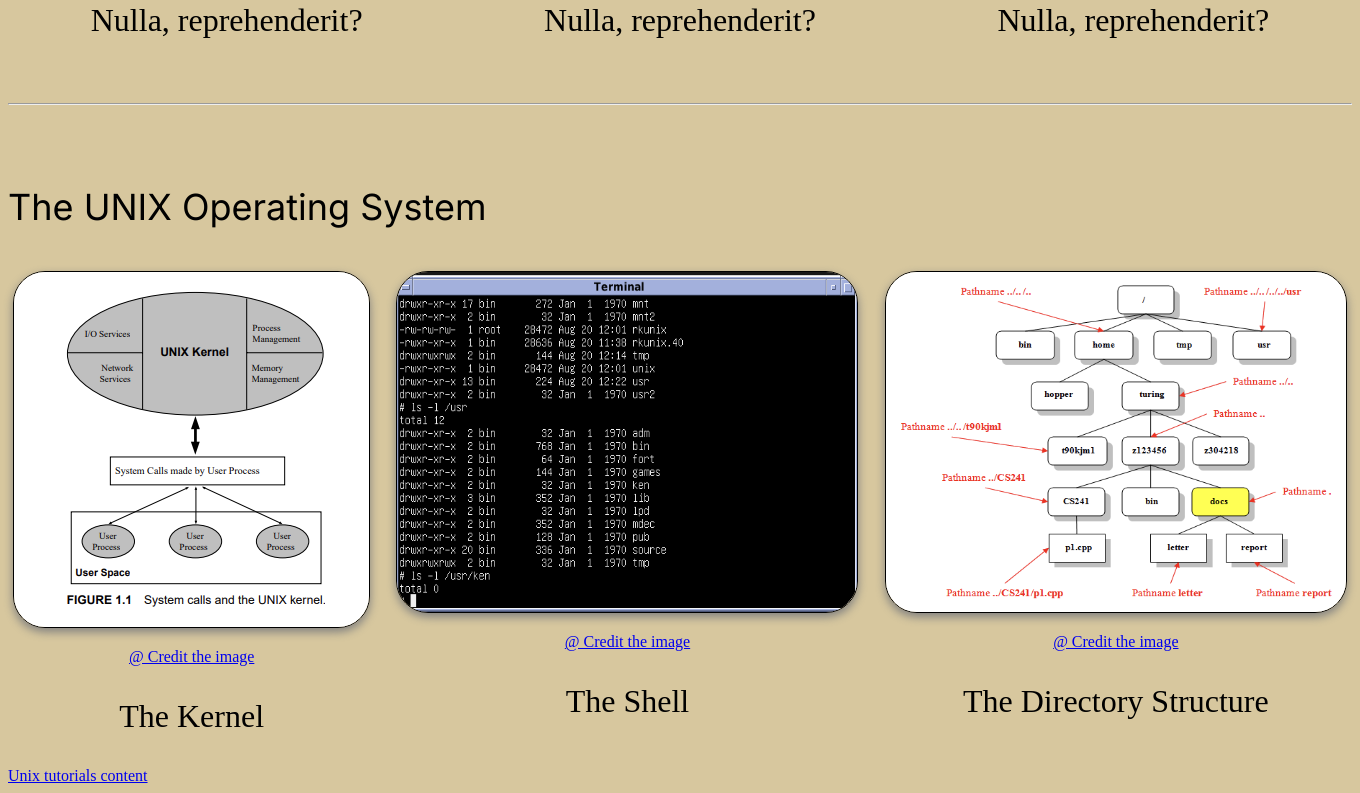
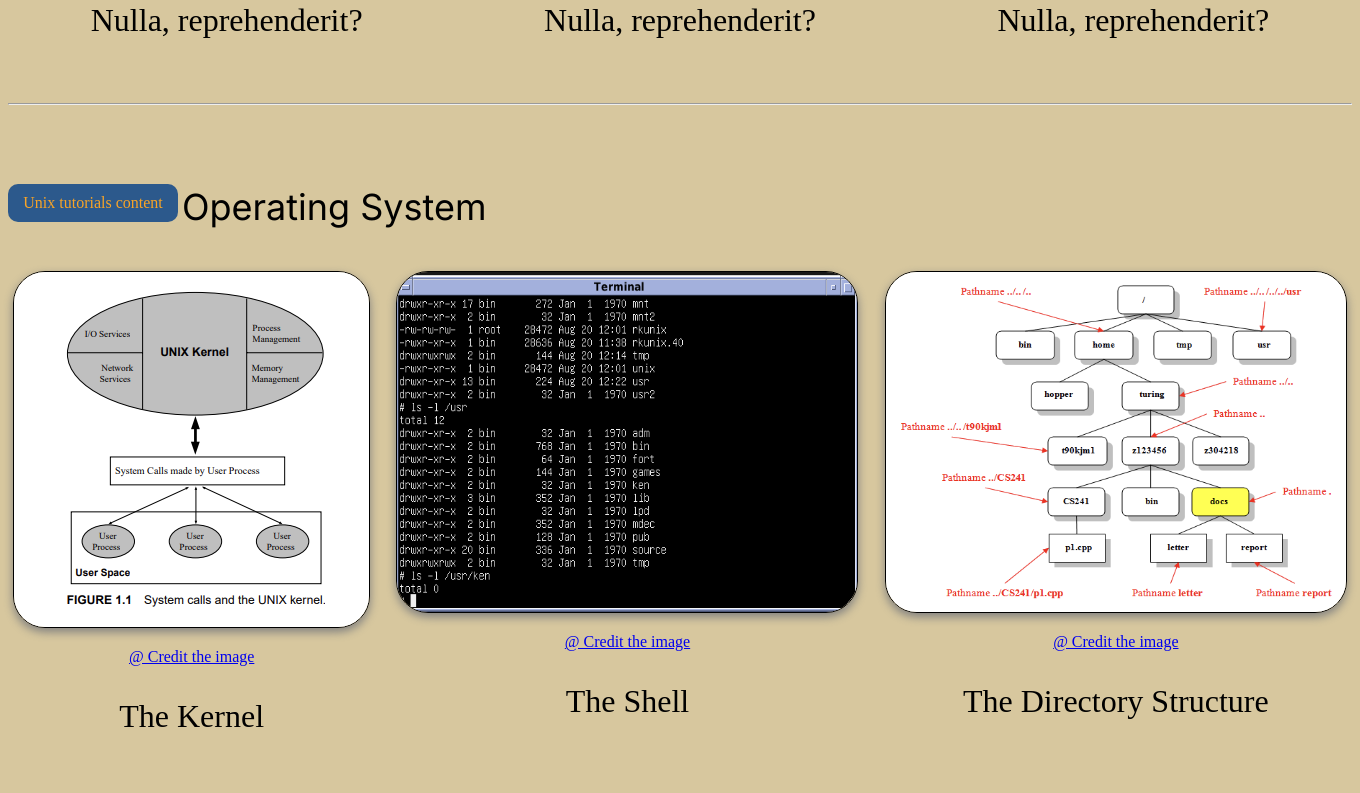
Before and after one commit to Kaiirros/ISTE240-Roasted-Duck, a PHP site: page /intro.php in a window 1360 px wide. Shown: the part 578-1371 px from the top of the page. After the commit the page ends 1305 px from the top, so only its background shows below. Run offline with PHP 8.4, Linux system fonts and the light colour scheme.

Commit message:
fixed button at the bottom

```diff
--- a/assets/css/style.css
+++ b/assets/css/style.css
@@ -294,9 +294,9 @@ TUTORIAL 2 STYLES
     margin-top: 70px;
 }
 
-.unixbutton:hover{
+/* .unixbutton:hover{
     background-color: lightcyan;
-}
+} */
 
 .container1{
     border:1px solid #B8A04A;
@@ -435,6 +435,31 @@ INTRO PAGE
     background-color: rgb(149, 131, 78);
 }
 
+.tutorial_button{
+    position: fixed;
+    bottom: 0;
+    width: 150px;
+    /* z-index: 1000; */
+    background-color: #2c598c;
+    padding: 10px;
+    text-align: center;
+    border-radius: 10px
+}
+
+.unixbutton {
+    text-decoration: none;
+    color: #F8A427;
+}
+
+.tutorial_button:hover{
+    background-color: #FFBD3E
+}
+
+.unixbutton:hover {
+
+    color: black;
+}
+
 
 @import url('https://fonts.googleapis.com/css2?family=Roboto:wght@300;400;500;700&display=swap');
 .para{
--- a/intro.php
+++ b/intro.php
@@ -55,7 +55,10 @@
         </div>
     </div>
 
-    <a href="tutorial.php"> Unix tutorials content</a>
+    <div class="tutorial_button">
+
+        <a href="tutorial.php" class="unixbutton">Unix tutorials content</a>
+    </div>
 </div>
 
 <?php
--- a/tutorial1.php
+++ b/tutorial1.php
@@ -101,7 +101,10 @@
     </div>
   </div>
 
-  <a href="tutorial.php" class="unixbutton"> Unix tutorials content</a>
+  <div class="tutorial_button">
+
+    <a href="tutorial.php" class="unixbutton">Unix tutorials content</a>
+  </div>
 
 </div>
 
--- a/tutorial2.php
+++ b/tutorial2.php
@@ -113,8 +113,10 @@
         </div>
     </div>
 
+    <div class="tutorial_button">
 
-    <a href="tutorial.php" class="unixbutton"> Unix tutorials content</a>
+        <a href="tutorial.php" class="unixbutton">Unix tutorials content</a>
+    </div>
 </div>
 
 
--- a/tutorial3.php
+++ b/tutorial3.php
@@ -70,7 +70,10 @@
 
     </div>
 
-    <a href="tutorial.php" class="unixbutton"> Unix tutorials content</a>
+    <div class="tutorial_button">
+
+      <a href="tutorial.php" class="unixbutton">Unix tutorials content</a>
+    </div>
 </div>
 
 
--- a/tutorial4.php
+++ b/tutorial4.php
@@ -97,7 +97,10 @@
     </div>
 
 
-    <a href="tutorial.php" class="unixbutton"> Unix tutorials content</a>
+    <div class="tutorial_button">
+
+      <a href="tutorial.php" class="unixbutton">Unix tutorials content</a>
+    </div>
 </div>
 
 
--- a/tutorial5.php
+++ b/tutorial5.php
@@ -241,7 +241,10 @@
     </div>
 
 
-    <a href="tutorial.php" class="unixbutton"> Unix tutorials content</a>
+    <div class="tutorial_button">
+
+      <a href="tutorial.php" class="unixbutton">Unix tutorials content</a>
+    </div>
 </div>
 
 
--- a/tutorial6.php
+++ b/tutorial6.php
@@ -81,7 +81,10 @@
     </div>
 
 
-    <a href="tutorial.php" class="unixbutton"> Unix tutorials content</a>
+    <div class="tutorial_button">
+
+      <a href="tutorial.php" class="unixbutton">Unix tutorials content</a>
+    </div>
 </div>
 
 
--- a/tutorial7.php
+++ b/tutorial7.php
@@ -194,7 +194,10 @@
     </div>
 
 
-    <a href="tutorial.php" class="unixbutton"> Unix tutorials content</a>
+    <div class="tutorial_button">
+
+        <a href="tutorial.php" class="unixbutton">Unix tutorials content</a>
+    </div>
 </div>
 
 
--- a/tutorial8.php
+++ b/tutorial8.php
@@ -133,7 +133,10 @@
 
 
 
-    <a href="tutorial.php" class="unixbutton"> Unix tutorials content</a>
+        <div class="tutorial_button">
+
+            <a href="tutorial.php" class="unixbutton">Unix tutorials content</a>
+        </div>
 </div>
 
 
```
